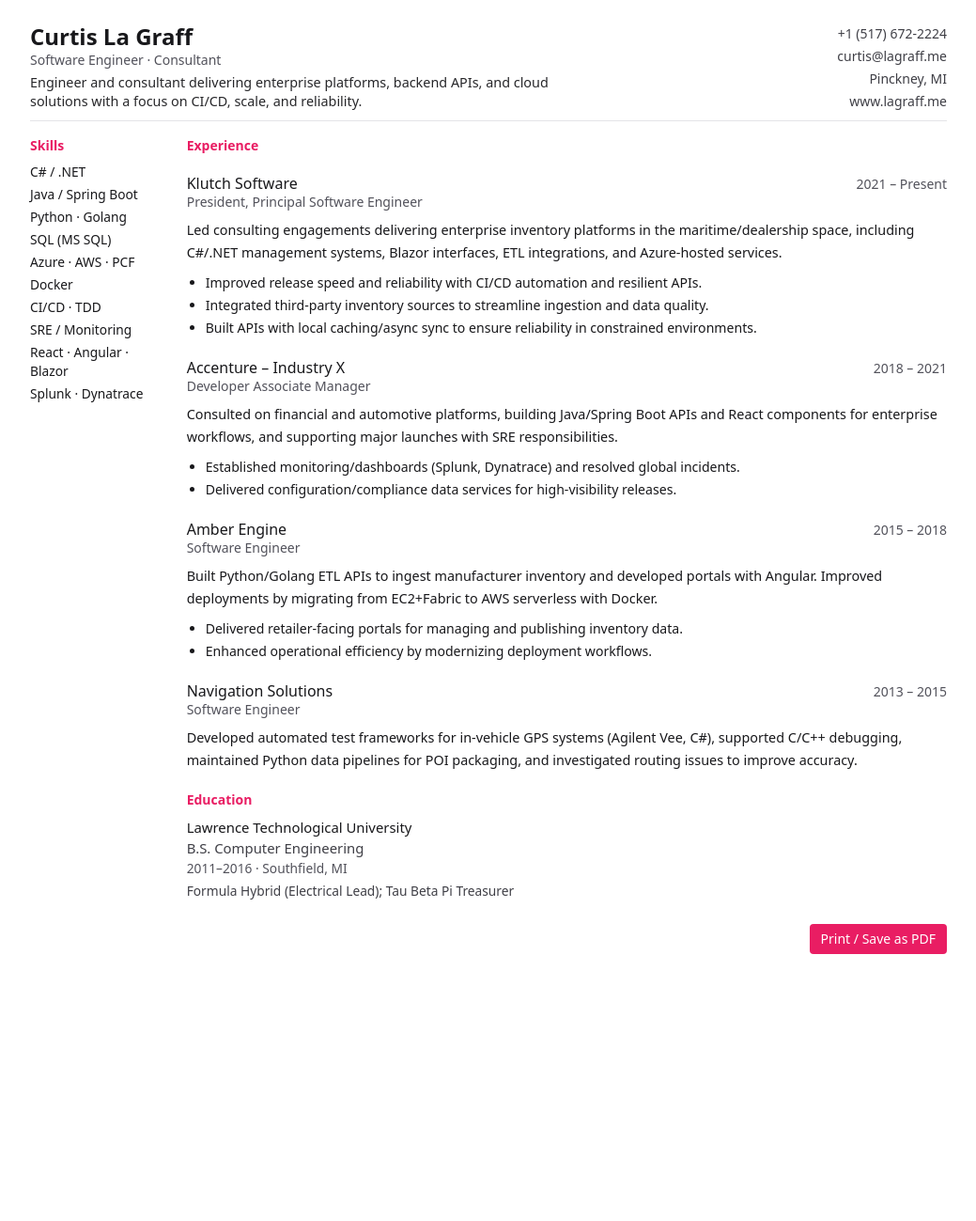
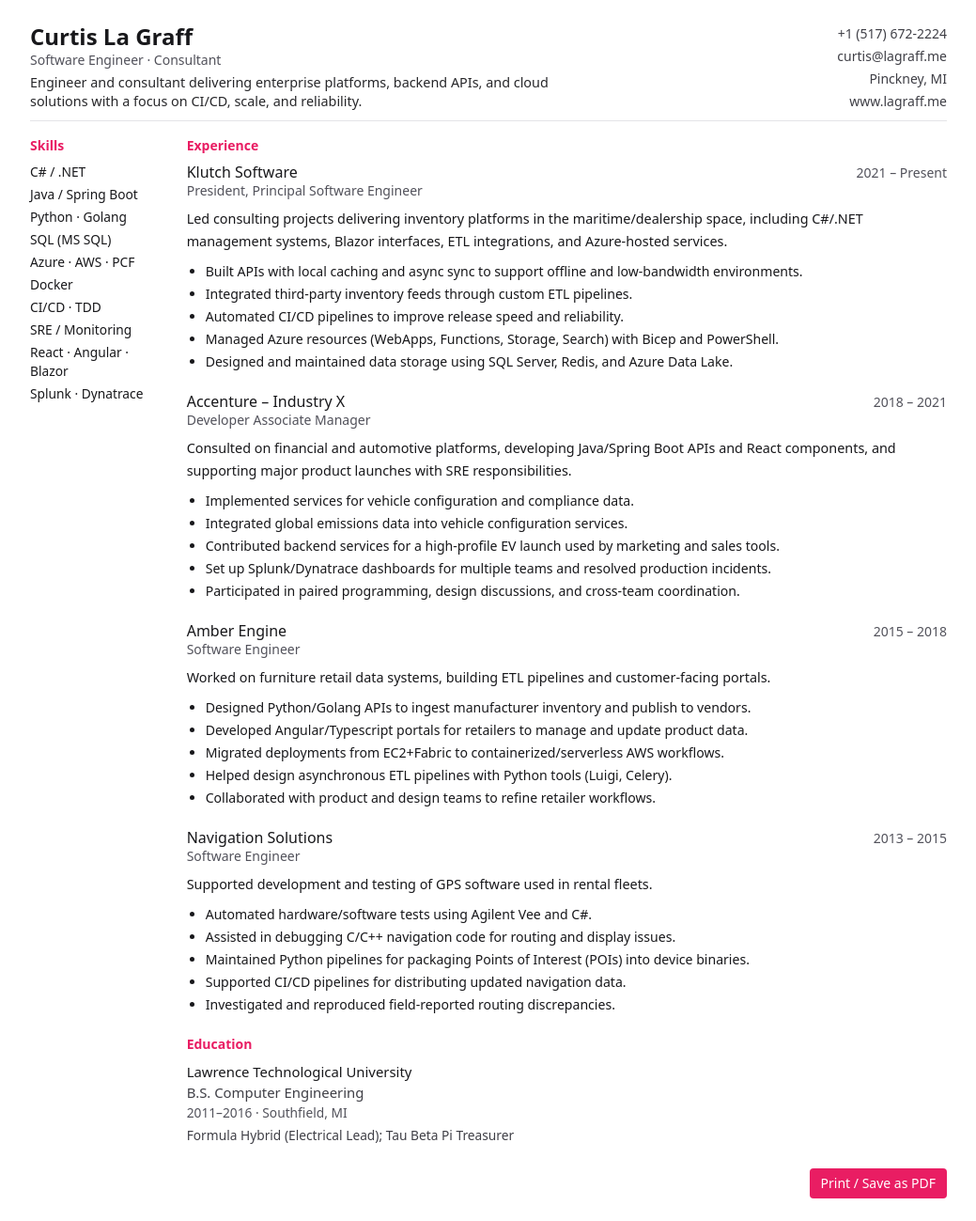
Before and after one commit to clagraff/clagraff.github.io, a Jekyll site: the page index.html, which Jekyll copies as it is, in a window 1280 px wide. Shown: the whole page at 94% size, without its empty margins (120-1159 px from the left). Built offline with Jekyll 4.4.1, drawn with Linux system fonts in a browser that asks for light colours; nearby versions of some CDN libraries; before the commit the page ends 1039 px from its top, so only the background shows below that.

Commit message:
Update index.html

```diff
--- a/index.html
+++ b/index.html
@@ -13,15 +13,13 @@
       .avoid-break { break-inside: avoid; }
     }
     .accent { color: #e91d63; }
-
-    /* Reusable spacing utility for consistent article layout */
     .article-stack > * { margin: 0; }
-    .article-stack > * + * { margin-top: 0.5rem; } /* adjust once to tune all gaps */
+    .article-stack > * + * { margin-top: 0.5rem; }
   </style>
 </head>
 <body class="bg-white text-zinc-900 antialiased">
   <main class="mx-auto max-w-5xl p-6">
-    <!-- Header (with compact inline summary) -->
+    <!-- Header -->
     <header class="flex items-start justify-between border-b border-zinc-200 pb-2">
       <div class="max-w-xl">
         <h1 class="text-2xl font-semibold leading-tight">Curtis La Graff</h1>
@@ -38,7 +36,7 @@
       </ul>
     </header>
 
-    <!-- Two-column layout: slim sidebar (2/12) + wide main (10/12) -->
+    <!-- Two-column layout -->
     <section class="mt-4 grid grid-cols-12 gap-6">
       <!-- Sidebar -->
       <aside class="col-span-12 md:col-span-2 space-y-4">
@@ -59,9 +57,10 @@
         </section>
       </aside>
 
-      <!-- Main column -->
-      <div class="col-span-12 md:col-span-10 space-y-5">
+      <!-- Main -->
+      <div class="col-span-12 md:col-span-10">
         <h2 class="text-sm font-semibold accent mb-2">Experience</h2>
+        <div class="space-y-5">
 
           <!-- Klutch -->
           <article class="avoid-break article-stack">
@@ -73,13 +72,15 @@
               <div class="text-sm text-zinc-600">2021 – Present</div>
             </header>
             <p class="text-[0.9rem] leading-6">
-            Led consulting engagements delivering enterprise inventory platforms in the maritime/dealership space,
+              Led consulting projects delivering inventory platforms in the maritime/dealership space,
               including C#/.NET management systems, Blazor interfaces, ETL integrations, and Azure-hosted services.
             </p>
             <ul class="list-disc pl-5 text-[0.88rem] leading-6">
-            <li>Improved release speed and reliability with CI/CD automation and resilient APIs.</li>
-            <li>Integrated third-party inventory sources to streamline ingestion and data quality.</li>
-            <li>Built APIs with local caching/async sync to ensure reliability in constrained environments.</li>
+              <li>Built APIs with local caching and async sync to support offline and low-bandwidth environments.</li>
+              <li>Integrated third-party inventory feeds through custom ETL pipelines.</li>
+              <li>Automated CI/CD pipelines to improve release speed and reliability.</li>
+              <li>Managed Azure resources (WebApps, Functions, Storage, Search) with Bicep and PowerShell.</li>
+              <li>Designed and maintained data storage using SQL Server, Redis, and Azure Data Lake.</li>
             </ul>
           </article>
 
@@ -93,12 +94,15 @@
               <div class="text-sm text-zinc-600">2018 – 2021</div>
             </header>
             <p class="text-[0.9rem] leading-6">
-            Consulted on financial and automotive platforms, building Java/Spring Boot APIs and React components
-            for enterprise workflows, and supporting major launches with SRE responsibilities.
+              Consulted on financial and automotive platforms, developing Java/Spring Boot APIs and React components,
+              and supporting major product launches with SRE responsibilities.
             </p>
             <ul class="list-disc pl-5 text-[0.88rem] leading-6">
-            <li>Established monitoring/dashboards (Splunk, Dynatrace) and resolved global incidents.</li>
-            <li>Delivered configuration/compliance data services for high-visibility releases.</li>
+              <li>Implemented services for vehicle configuration and compliance data.</li>
+              <li>Integrated global emissions data into vehicle configuration services.</li>
+              <li>Contributed backend services for a high-profile EV launch used by marketing and sales tools.</li>
+              <li>Set up Splunk/Dynatrace dashboards for multiple teams and resolved production incidents.</li>
+              <li>Participated in paired programming, design discussions, and cross-team coordination.</li>
             </ul>
           </article>
 
@@ -112,12 +116,14 @@
               <div class="text-sm text-zinc-600">2015 – 2018</div>
             </header>
             <p class="text-[0.9rem] leading-6">
-            Built Python/Golang ETL APIs to ingest manufacturer inventory and developed portals with Angular.
-            Improved deployments by migrating from EC2+Fabric to AWS serverless with Docker.
+              Worked on furniture retail data systems, building ETL pipelines and customer-facing portals.
             </p>
             <ul class="list-disc pl-5 text-[0.88rem] leading-6">
-            <li>Delivered retailer-facing portals for managing and publishing inventory data.</li>
-            <li>Enhanced operational efficiency by modernizing deployment workflows.</li>
+              <li>Designed Python/Golang APIs to ingest manufacturer inventory and publish to vendors.</li>
+              <li>Developed Angular/Typescript portals for retailers to manage and update product data.</li>
+              <li>Migrated deployments from EC2+Fabric to containerized/serverless AWS workflows.</li>
+              <li>Helped design asynchronous ETL pipelines with Python tools (Luigi, Celery).</li>
+              <li>Collaborated with product and design teams to refine retailer workflows.</li>
             </ul>
           </article>
 
@@ -131,9 +137,15 @@
               <div class="text-sm text-zinc-600">2013 – 2015</div>
             </header>
             <p class="text-[0.9rem] leading-6">
-            Developed automated test frameworks for in-vehicle GPS systems (Agilent Vee, C#), supported C/C++ debugging,
-            maintained Python data pipelines for POI packaging, and investigated routing issues to improve accuracy.
+              Supported development and testing of GPS software used in rental fleets.
             </p>
+            <ul class="list-disc pl-5 text-[0.88rem] leading-6">
+              <li>Automated hardware/software tests using Agilent Vee and C#.</li>
+              <li>Assisted in debugging C/C++ navigation code for routing and display issues.</li>
+              <li>Maintained Python pipelines for packaging Points of Interest (POIs) into device binaries.</li>
+              <li>Supported CI/CD pipelines for distributing updated navigation data.</li>
+              <li>Investigated and reproduced field-reported routing discrepancies.</li>
+            </ul>
           </article>
 
           <!-- Education -->
@@ -146,6 +158,8 @@
               <p class="text-[0.86rem] text-zinc-700 mt-1">Formula Hybrid (Electrical Lead); Tau Beta Pi Treasurer</p>
             </div>
           </section>
+
+        </div>
       </div>
     </section>
 
```
Lines whose indentation alone changed are shown as unchanged.
